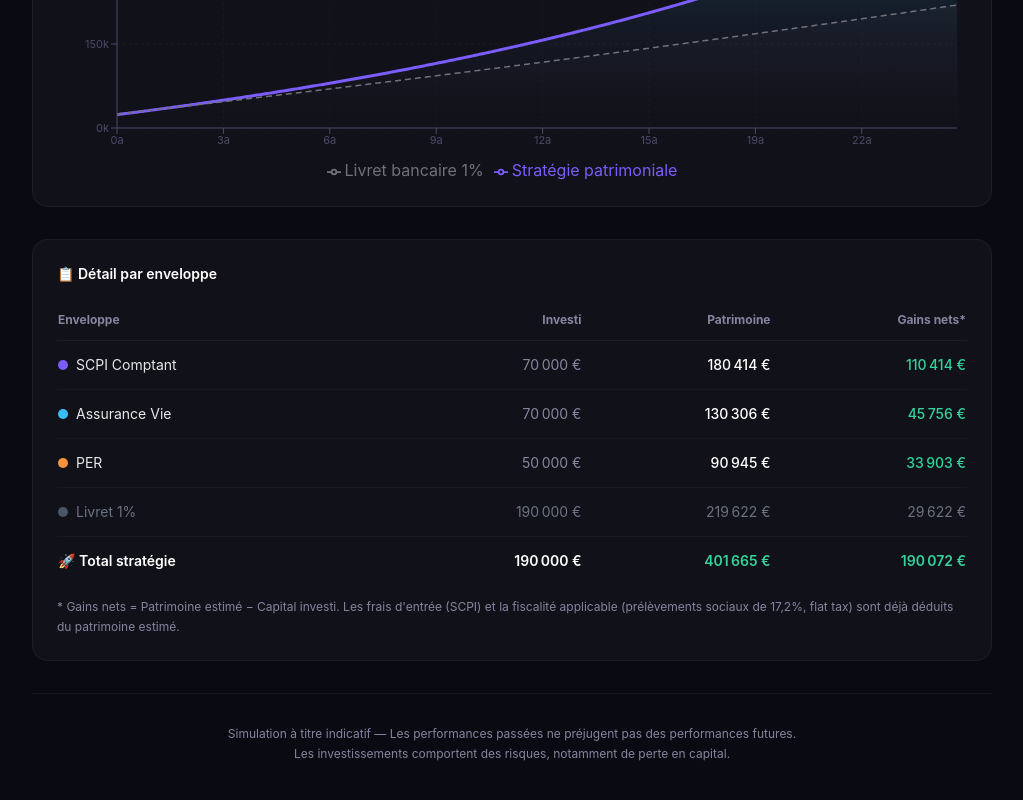
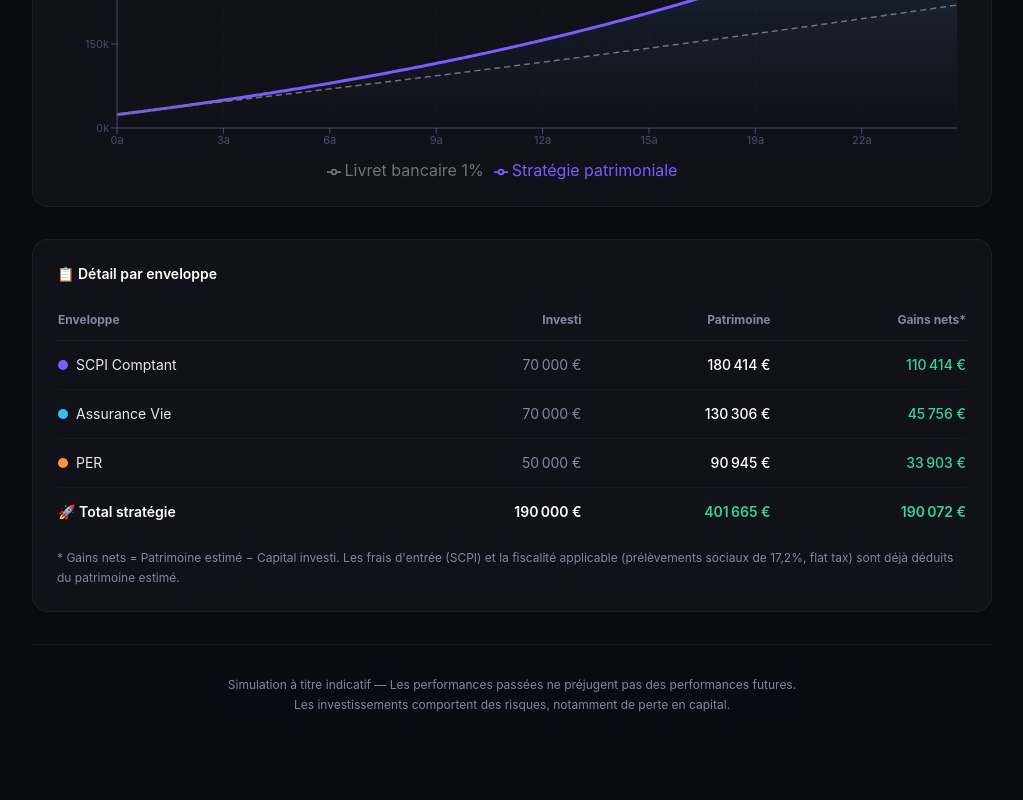
Before and after one commit to louminod/simulateur-patrimoine, a Next.js app: page / in a window 1280 px wide. Shown: the part 2072-2872 px from the top of the page, without its empty margins (128-1151 px from the left). Built offline with nearby package versions, Linux system fonts and the light colour scheme.

Commit message:
ux: remove livret from recap table, enhance reinvestment messaging

```diff
--- a/src/components/EnvelopeCards/SCPICashCard.tsx
+++ b/src/components/EnvelopeCards/SCPICashCard.tsx
@@ -36,10 +36,17 @@ function SCPICashCardInner({ config, onChange }: SCPICashCardProps) {
             <CompactField label="Rendement" value={config.rate} onChange={(v) => set({ rate: v })} suffix="%" step={0.1} />
             <div className="flex items-center justify-between">
               <span className="text-xs text-[var(--muted)] flex items-center">
-                Réinvestir les revenus<Tip text="Les revenus sont automatiquement réinvestis pour accélérer la croissance" />
+                Réinvestir les revenus<Tip text="C'est la puissance des intérêts composés : vos revenus génèrent eux-mêmes des revenus, qui génèrent à leur tour des revenus. L'effet boule de neige accélère considérablement la croissance de votre patrimoine sur le long terme." />
               </span>
               <Toggle on={config.reinvestDividends} onToggle={() => set({ reinvestDividends: !config.reinvestDividends })} />
             </div>
+            {config.reinvestDividends && (
+              <div className="bg-indigo-500/10 border border-indigo-500/15 rounded-xl px-3 py-2">
+                <p className="text-[10px] text-indigo-200/80 leading-relaxed">
+                  🔄 <strong className="text-indigo-300">Intérêts composés activés</strong> — Vos loyers sont réinvestis automatiquement en nouvelles parts. Chaque mois, votre patrimoine génère davantage de revenus. Sur 25 ans, cette stratégie peut <strong>doubler vos gains</strong> par rapport à un simple encaissement des loyers.
+                </p>
+              </div>
+            )}
             <div className="bg-white/5 rounded-lg p-2.5 space-y-1.5">
               <p className="text-[11px] font-medium text-[var(--muted)]">Frais appliqués</p>
               <div className="flex justify-between text-[10px]">
--- a/src/components/RecapTable.tsx
+++ b/src/components/RecapTable.tsx
@@ -2,7 +2,6 @@
 
 import { memo } from "react";
 import { fmt } from "@/lib/formatters";
-import { LIVRET_RATE } from "@/lib/constants";
 import type { AggregatedResults } from "@/lib/types";
 
 interface RecapTableProps {
@@ -35,14 +34,6 @@ function RecapTableInner({ results }: RecapTableProps) {
                 <td className="text-right text-[var(--green)] font-medium">{fmt(s.result.netGains)}</td>
               </tr>
             ))}
-            <tr className="border-b border-white/[0.03] text-gray-500">
-              <td className="py-3.5 flex items-center gap-2">
-                <span className="w-2.5 h-2.5 rounded-full bg-gray-600" />Livret {LIVRET_RATE}%
-              </td>
-              <td className="text-right">{fmt(results.livret.totalInvested)}</td>
-              <td className="text-right">{fmt(results.livret.capital)}</td>
-              <td className="text-right">{fmt(results.livret.gains)}</td>
-            </tr>
             <tr className="font-semibold">
               <td className="py-3.5 text-white">🚀 Total stratégie</td>
               <td className="text-right text-white">{fmt(results.totalInvested)}</td>
```
